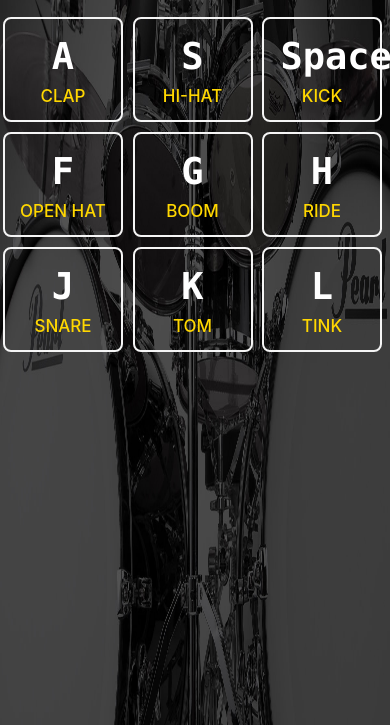
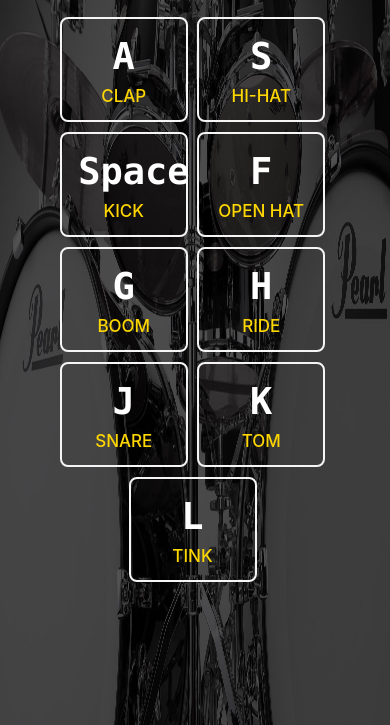
Before and after one commit to Nahi3an/N-3-Key-Board-Drums, a plain HTML site: page index.html in a window 390 px wide. Shown: the part 119-844 px from the top of the page. Drawn offline with nearby package versions, Linux system fonts and the light colour scheme.

Commit message:
button class width changed

```diff
--- a/style.css
+++ b/style.css
@@ -76,7 +76,7 @@ button {
         margin-top: 5%;
     }
     .part {
-        width: 120px;
+        width: 128px;
         margin: 0px 5px 10px 0px;
     }
 }
```
